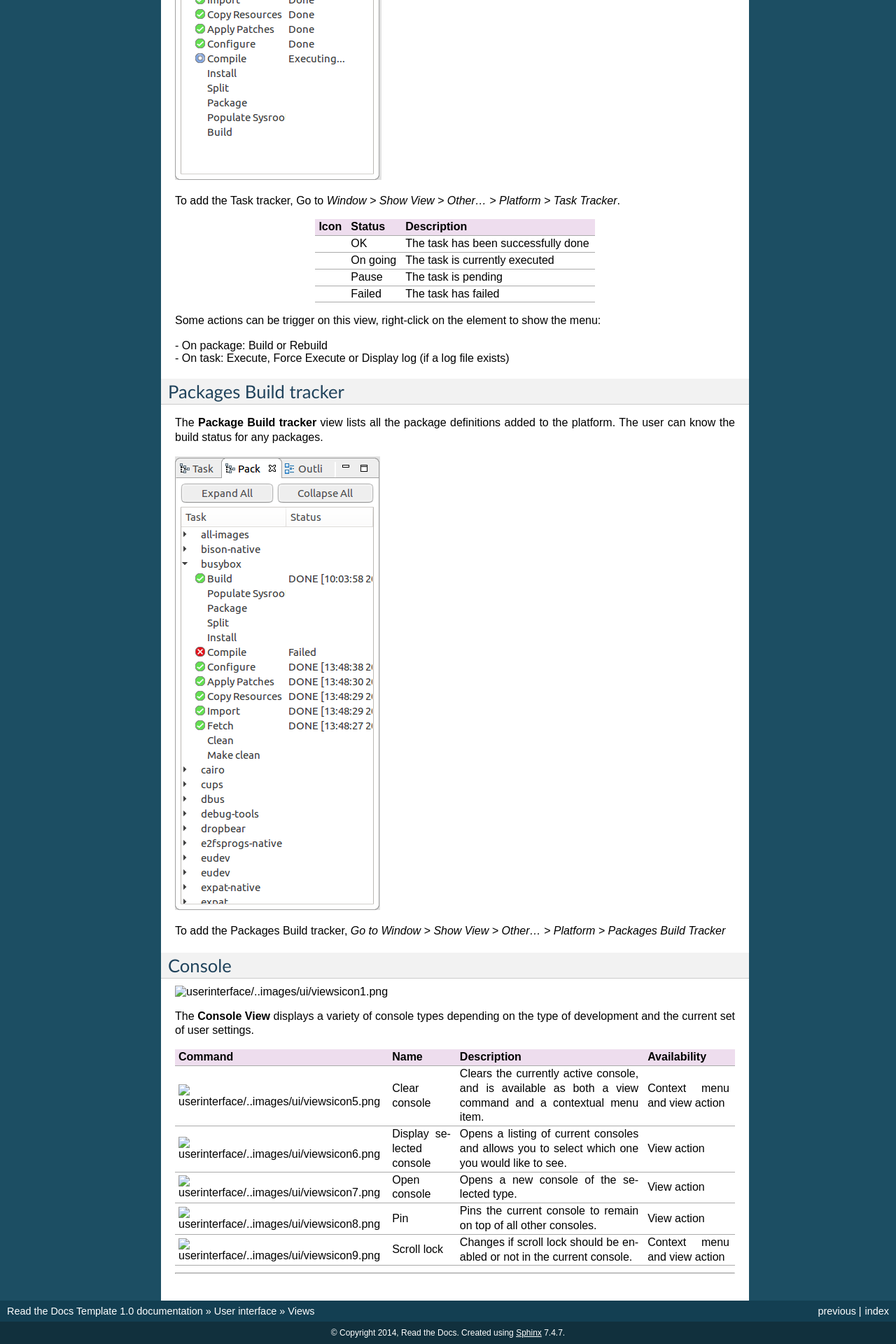
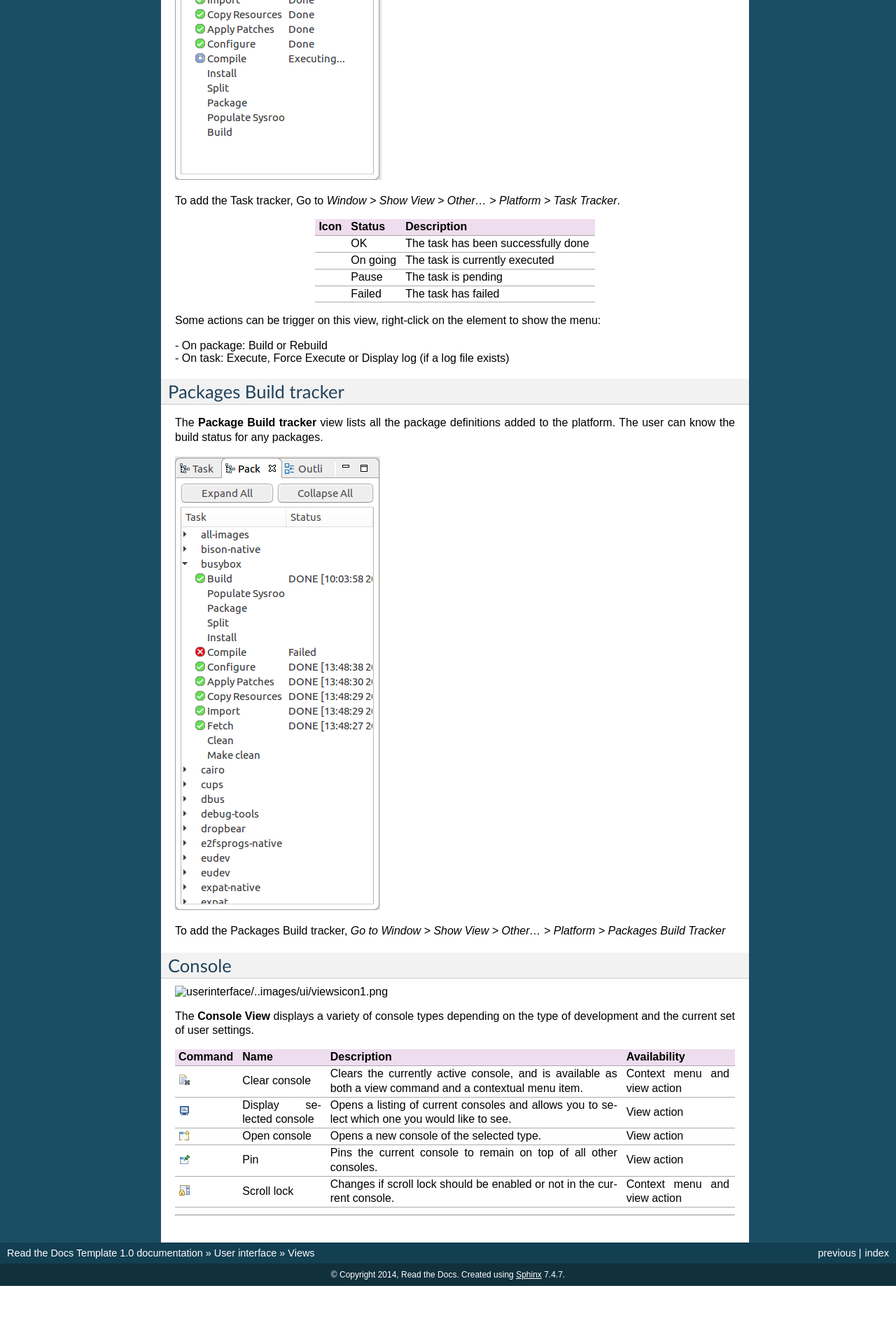
Before and after one commit to Tarek92l/testreadthedoc, a Sphinx documentation site: the page built from docs/userinterface/views.rst, in a window 1280 px wide. Shown: the part 1322-3242 px from the top of the page at 70% size. Built offline with Sphinx 7.4.7, drawn with Linux system fonts in a browser that asks for light colours; pages that are not in the unit, such as notebooks, are missing from menus; after the commit the page ends 3159 px from its top, so only the background shows below that.

Commit message:
Update views.rst

```diff
--- a/docs/userinterface/views.rst
+++ b/docs/userinterface/views.rst
@@ -76,7 +76,7 @@ the type of development and the current set of user settings.
 +--------------------------------------+------------------+------------------+------------------+
 | Command                              | Name             | Description      | Availability     |
 +======================================+==================+==================+==================+
-|.. image:: ..images/ui/viewsicon5.png | Clear console    | Clears the       | Context menu and |
+|.. image:: ../images/ui/viewsicon5.png| Clear console    | Clears the       | Context menu and |
 |                                      |                  | currently active | view action      |
 |                                      |                  | console, and is  |                  |
 |                                      |                  | available as     |                  |
@@ -85,7 +85,7 @@ the type of development and the current set of user settings.
 |                                      |                  | contextual menu  |                  |
 |                                      |                  | item.            |                  |
 +--------------------------------------+------------------+------------------+------------------+
-|.. image:: ..images/ui/viewsicon6.png | Display selected | Opens a listing  | View action      |
+|.. image:: ../images/ui/viewsicon6.png| Display selected | Opens a listing  | View action      |
 |                                      | console          | of current       |                  |
 |                                      |                  | consoles and     |                  |
 |                                      |                  | allows you to    |                  |
@@ -93,17 +93,17 @@ the type of development and the current set of user settings.
 |                                      |                  | you would like   |                  |
 |                                      |                  | to see.          |                  |
 +--------------------------------------+------------------+------------------+------------------+
-|.. image:: ..images/ui/viewsicon7.png | Open console     | Opens a new      | View action      |
+|.. image:: ../images/ui/viewsicon7.png| Open console     | Opens a new      | View action      |
 |                                      |                  | console of the   |                  |
 |                                      |                  | selected type.   |                  |
 +--------------------------------------+------------------+------------------+------------------+
-|.. image:: ..images/ui/viewsicon8.png | Pin              | Pins the current | View action      |
+|.. image:: ../images/ui/viewsicon8.png| Pin              | Pins the current | View action      |
 |                                      |                  | console to       |                  |
 |                                      |                  | remain on top of |                  |
 |                                      |                  | all other        |                  |
 |                                      |                  | consoles.        |                  |
 +--------------------------------------+------------------+------------------+------------------+
-|.. image:: ..images/ui/viewsicon9.png | Scroll lock      | Changes if       | Context menu and |
+|.. image:: ../images/ui/viewsicon9.png| Scroll lock      | Changes if       | Context menu and |
 |                                      |                  | scroll lock      | view action      |
 |                                      |                  | should be        |                  |
 |                                      |                  | enabled or not   |                  |
```
